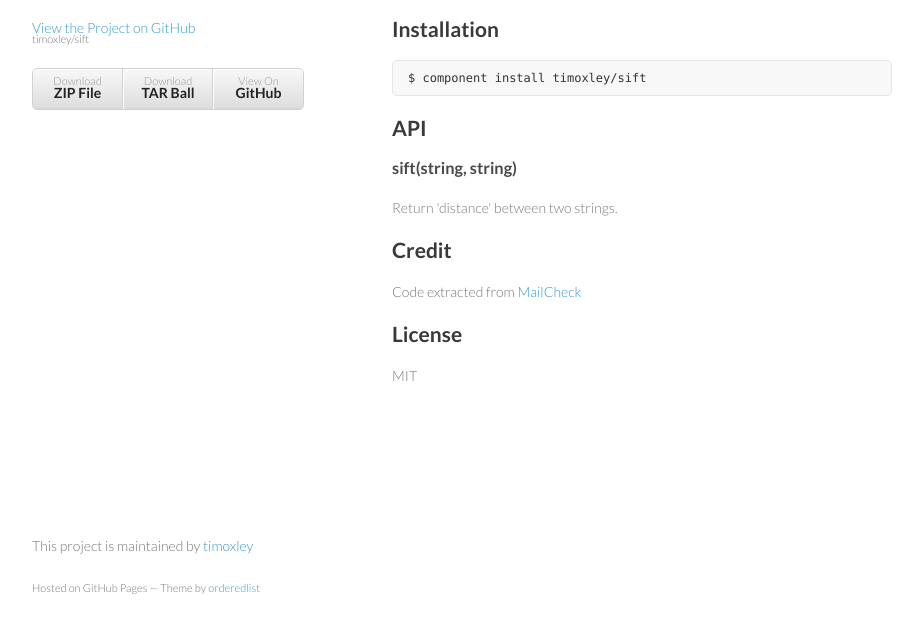
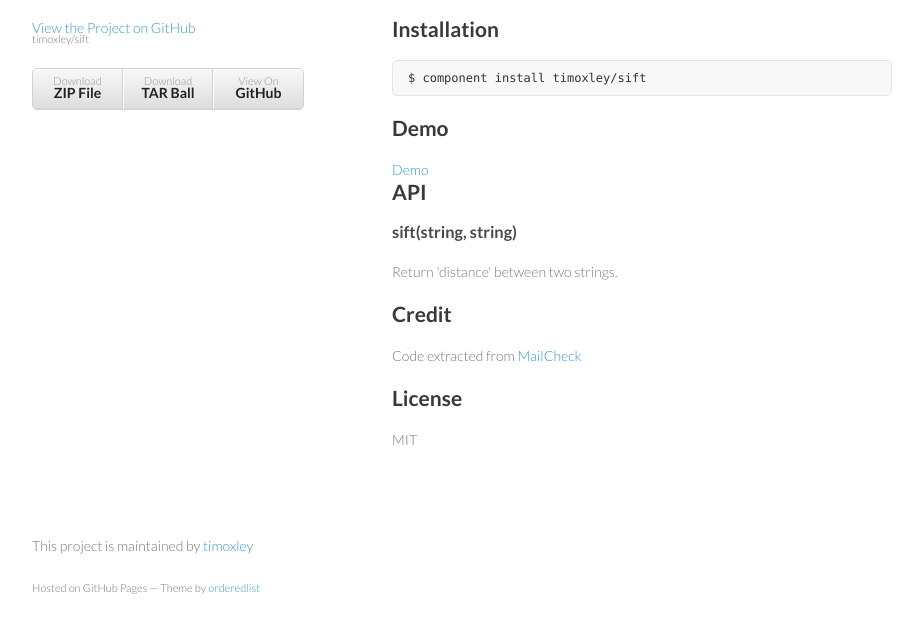
Before and after one commit to timoxley/sift, a plain HTML site: page index.html in a window 1280 px wide. Shown: the part 133-766 px from the top of the page, without its empty margins (178-1101 px from the left). Drawn offline with Linux system fonts and the light colour scheme.

Commit message:
Add demo.

```diff
--- a/index.html
+++ b/index.html
@@ -37,6 +37,9 @@
 <pre><code>$ component install timoxley/sift
 </code></pre>
 
+<h2>Demo</h2>
+<a href="http://timoxley.github.com/sift/examples/spellcheck/">Demo</a>
+
 <h2>API</h2>
 
 <h3>sift(string, string)</h3>
```
